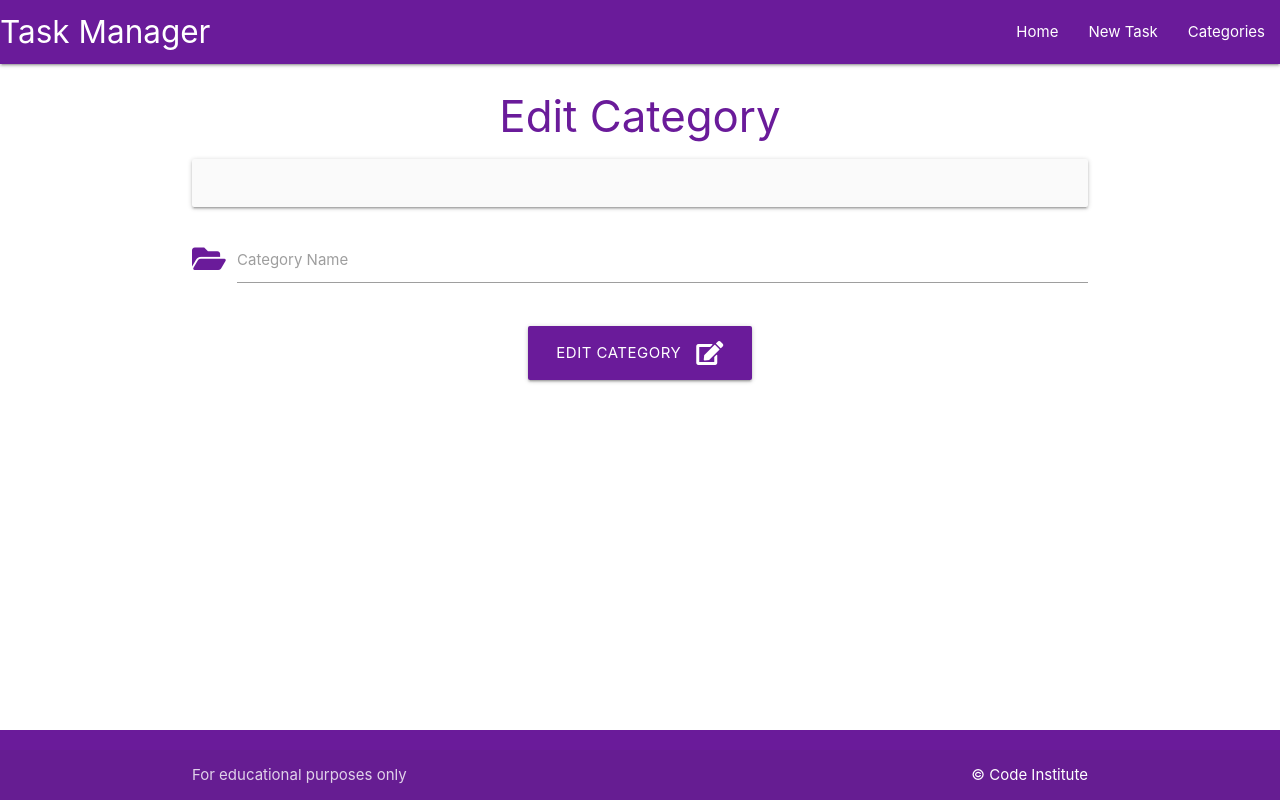
After one commit to boatesj/task-manager, a Flask app: template taskmanager/templates/edit_category.html in a window 1280 px wide. The commit adds this page. Run offline with Flask 3, Linux system fonts and the light colour scheme; the template is opened without the code that fills it, so the values that code supplies are empty.

Commit message:
Created edit category function in routes.py and wired it to edit function

```diff
--- a/taskmanager/templates/categories.html
+++ b/taskmanager/templates/categories.html
@@ -20,7 +20,7 @@
 
             </div>
             <div class="card-action">
-                <a href="#" class="btn lime darken-3">Edit</a>
+                <a href="{{ url_for('edit_category', category_id=category.id)}}" class="btn lime darken-3">Edit</a>
                 <a href="#"class="btn red darken-3">Delete</a>
             </div>
         </div>
--- /dev/null
+++ b/taskmanager/templates/edit_category.html
@@ -0,0 +1,28 @@
+{% extends "base.html" %}
+{% block content %}
+
+<h3 class="purple-text text-darken-3 center-align">Edit Category</h3>
+
+<div class="row card-panel grey lighten-5"></div>
+    <form class="col s12" method="POST" action="{{ url_for('edit_category', category_id=category.id) }}">
+        <!-- category name -->
+      <div class="row">
+        <div class="input-field col s12">
+            <i class="fas fa-folder-open prefix purple-text text-darken-3"></i>
+          <input id="category_name" name="category_name" value="{{ category.category_name }}" minlength="3" maxlength="25" type="text" class="validate" required>
+          <label for="category_name">Category Name</label>
+        </div>
+    </div>
+    <!-- submit button -->
+    <div class="row">
+        <div class="col s12 center-align">
+            <button type="submit" class="btn-large purple darken-3">
+                Edit Category <i class="fas fa-edit right"></i>
+            </button>
+        </div>
+        </div>
+    </form>
+  </div>
+
+
+{% endblock %}
```
Also changed, not shown: taskmanager/routes.py (+10 -0 lines).
